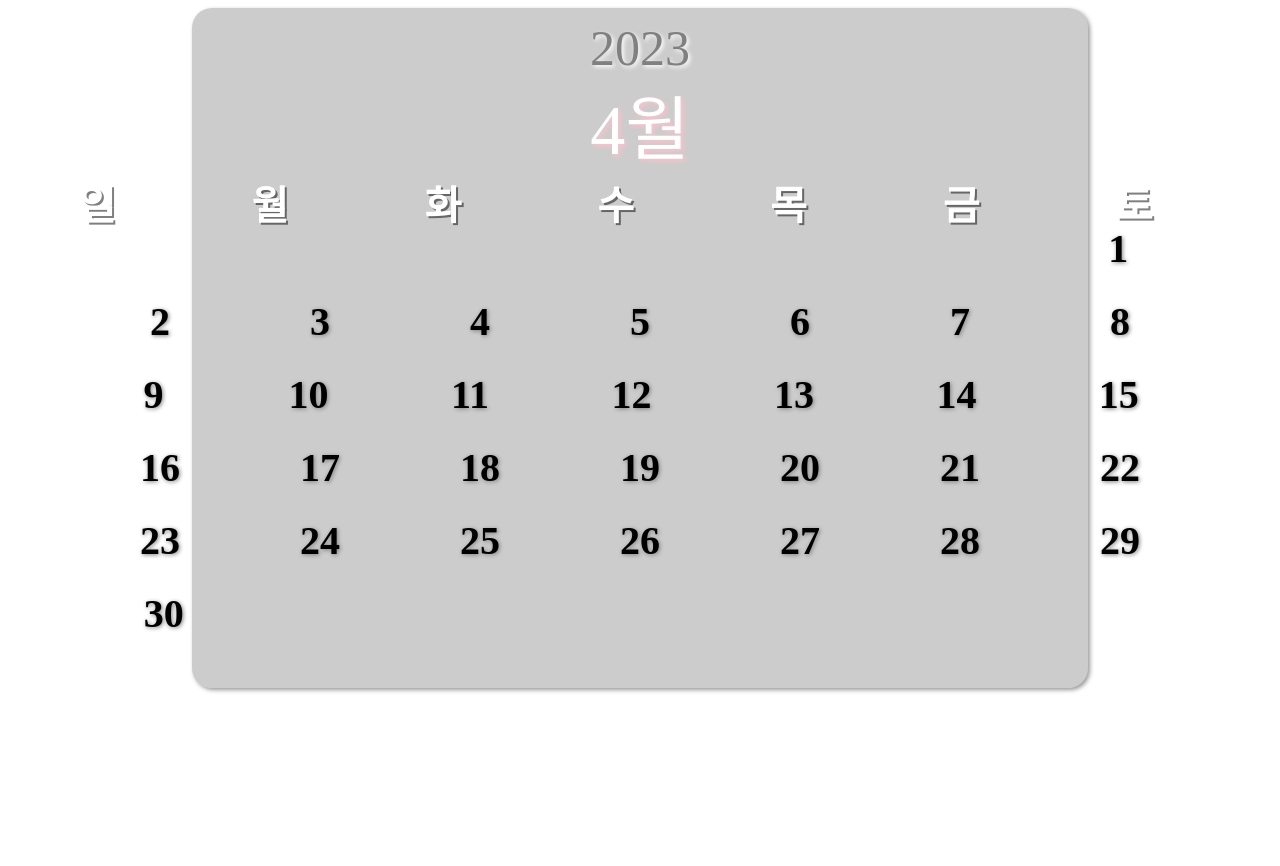
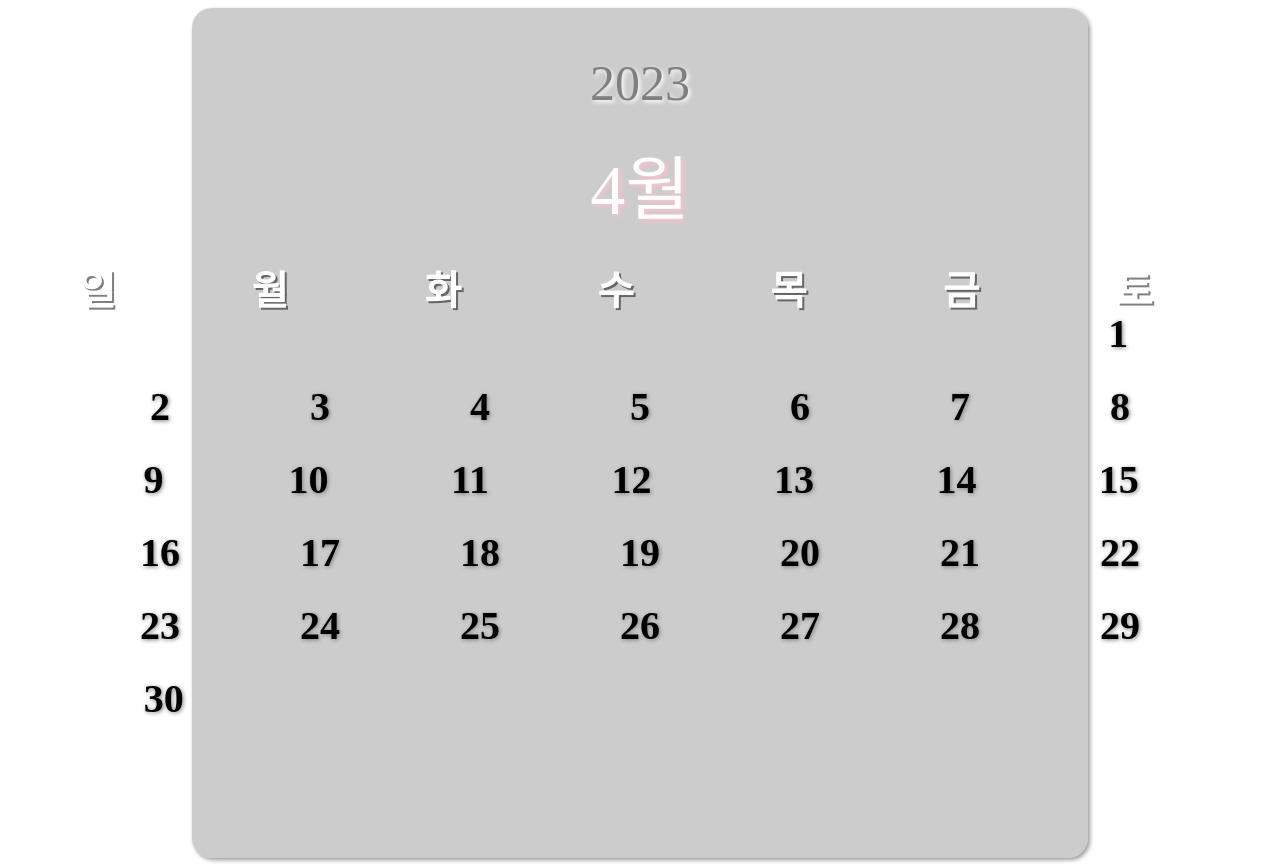
Before and after one commit to minsun0714/Diet_Diary_App, a React (Create React App) app: page / in a window 1280 px wide. Before the commit the page ends 800 px from the top, so only its background shows below. Built offline with nearby package versions, Linux system fonts and the light colour scheme.

Commit message:
💄 media-query 적용(max-width: 500px)

```diff
--- a/src/App.tsx
+++ b/src/App.tsx
@@ -10,24 +10,28 @@ const Table = styled.table`
   align-items: center;
   border: 1px solid transparent;
   border-radius: 20px;
-  height: 85vh;
+  height: 850px;
   width: 70vw;
   margin: auto;
   background: rgba(0, 0, 0, 0.2);
   box-shadow: 2px 2px 4px #999;
+
+  @media (max-width: 500px) {
+    display: none;
+  }
 `;
 
 const Year = styled.caption`
   position: absolute;
   font-size: 50px;
-  margin-top: -600px;
+  margin-bottom: 700px;
   color: gray;
   text-shadow: 2px 2px 4px white;
 `;
 
 const Month = styled.caption`
   position: absolute;
-  margin-bottom: 450px;
+  margin-bottom: 500px;
   font-size: 70px;
   color: white;
   text-shadow: 2px 2px 4px pink;
```
